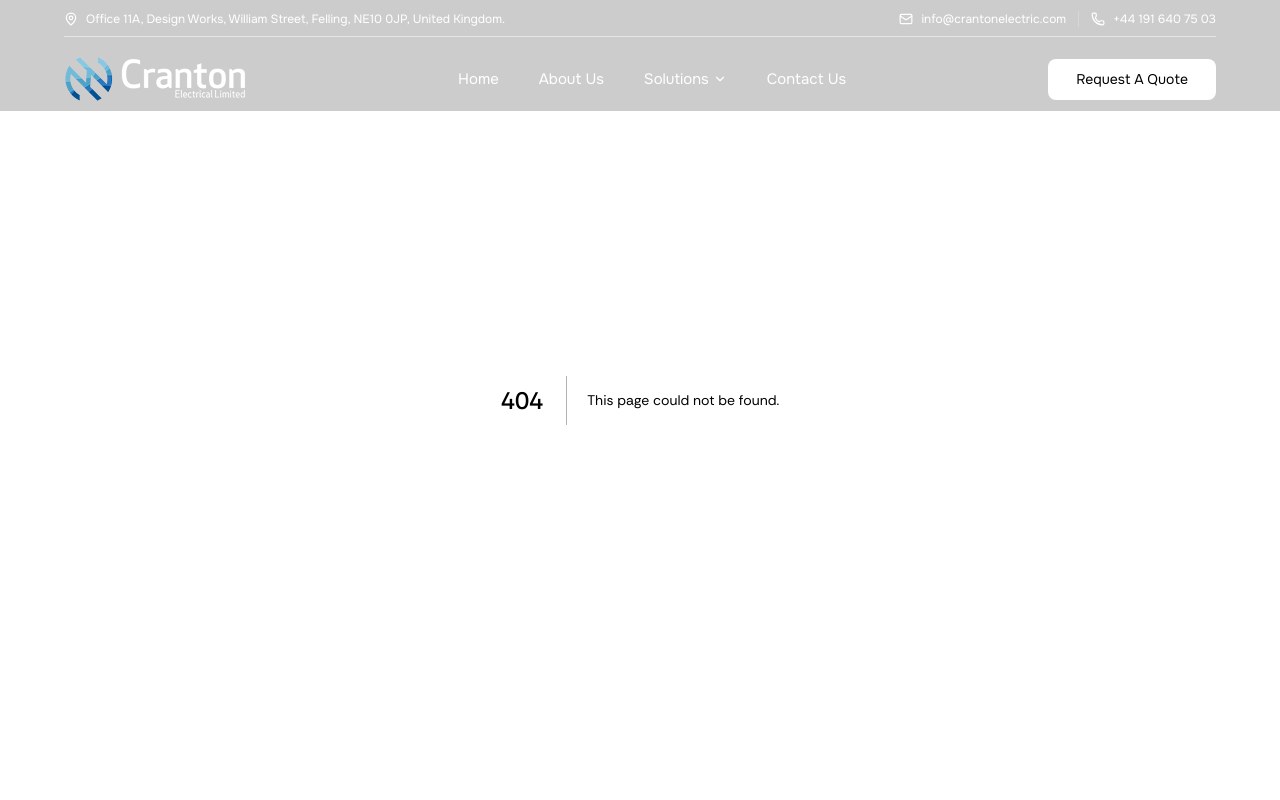
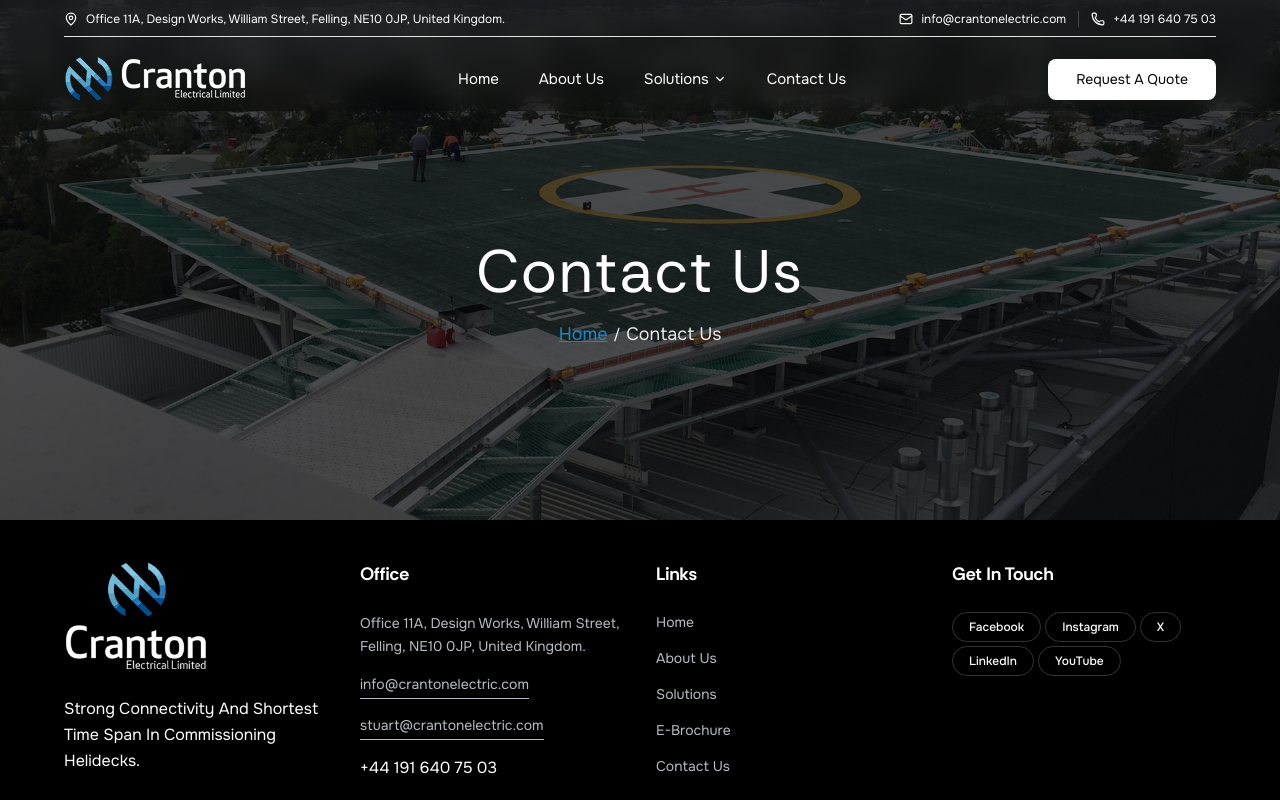
Before and after one commit to developers-xntric/Cranton, a Next.js app: page /contact in a window 1280 px wide. Before the commit this address had no page. Shown: the top 800 px of the page. Built offline with nearby package versions, Linux system fonts and the light colour scheme.

Commit message:
Contact Hero Section

```diff
--- /dev/null
+++ b/app/contact/page.tsx
@@ -0,0 +1,18 @@
+import DynamicHero from '@/components/dynamic-hero';
+
+const Contact = () => {
+    return (
+        <div>
+            <DynamicHero
+                title={"Contact Us"}
+                breadcrumbs={[
+                    { label: "Home", href: "/" },
+                    { label: "Contact Us" },
+                ]}
+                backgroundImage={"/contact/hero.png"}
+            />
+        </div>
+    )
+}
+
+export default Contact;
```
Also changed, not shown: public/contact/hero.png (added).
